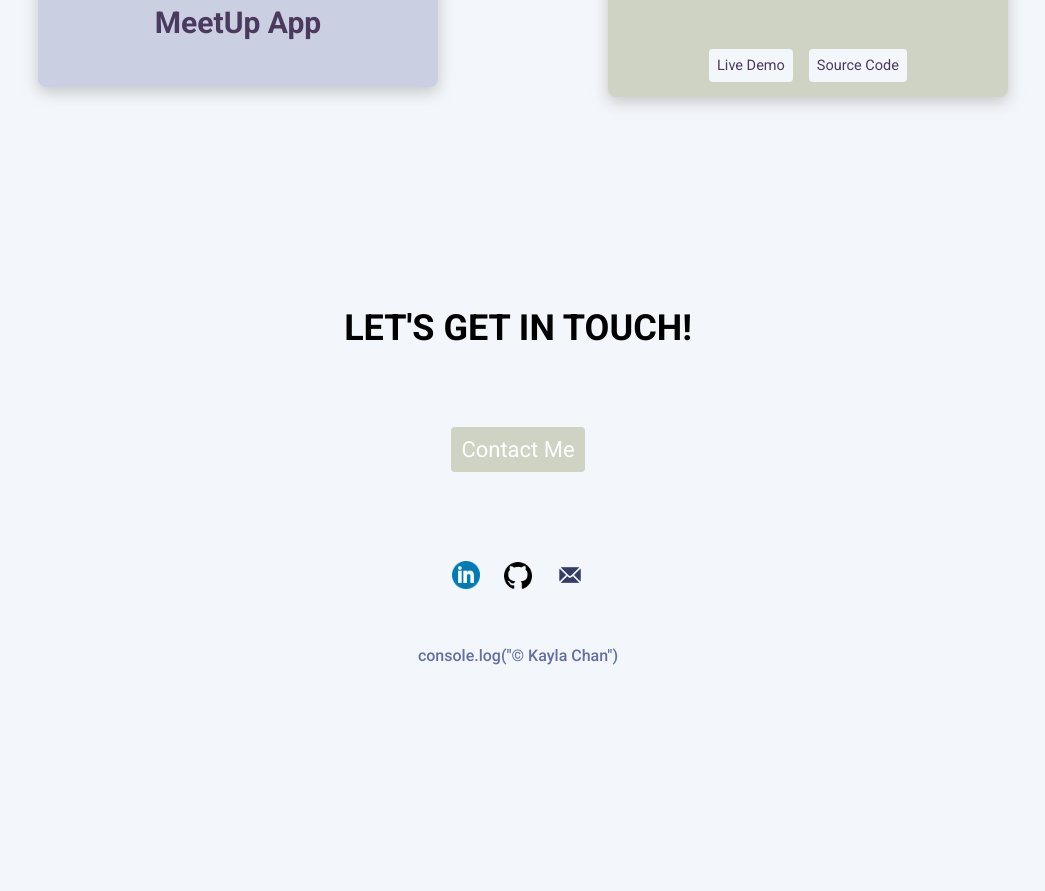
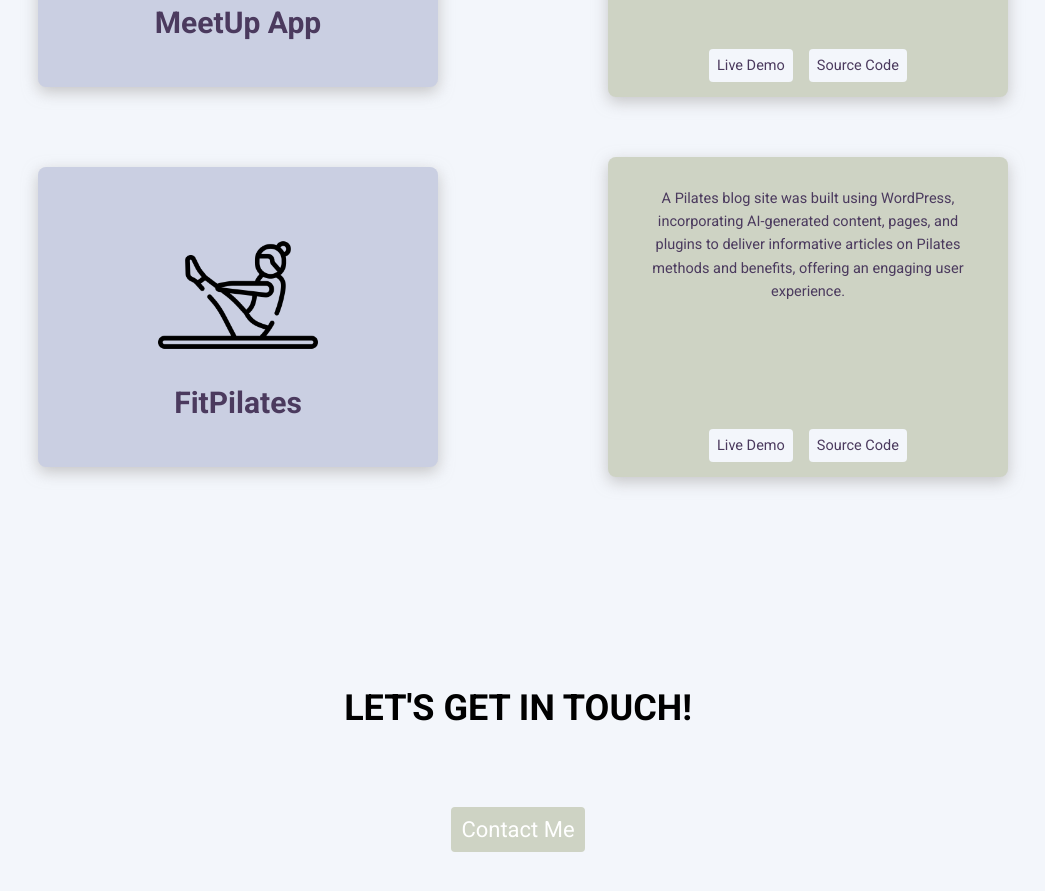
Before and after one commit to kayashley/kayla-portfolio, a React (Create React App) app: page / in a window 1280 px wide. Shown: the part 3360-4251 px from the top of the page, without its empty margins (122-1167 px from the left). Before the commit the page ends 4067 px from the top, so only its background shows below. Built offline with nearby package versions, Linux system fonts and the light colour scheme.

Commit message:
added fitpilates project

```diff
--- a/src/components/projects-view/projects-view.js
+++ b/src/components/projects-view/projects-view.js
@@ -8,6 +8,7 @@ import apiImage from "../../img/api.png";
 import pokemonImage from "../../img/pokemon.png";
 import chatImage from "../../img/chat2.png";
 import meetImage from "../../img/meetup2.png";
+import pilatesImage from "../../img/fitpilates.jpg";
 
 // import icons
 import iconHero from "../../img/icon-hero.png";
@@ -15,6 +16,7 @@ import iconApi from "../../img/icon-api.png";
 import iconPokemon from "../../img/icon-pokemon.png";
 import iconChat from "../../img/icon-chat.png";
 import iconMeet from "../../img/icon-meet.png";
+import iconPilates from "../../img/icon-pilates.png";
 
 // import demo
 import chatappDemo from "../../img/chatapp.mp4";
@@ -64,6 +66,15 @@ const cardData = [
     icon: iconMeet,
     liveDemo: "https://kayashley.github.io/meet-up/",
     sourceCode: "https://github.com/kayashley/meet-up.git",
+  },
+  {
+    title: "FitPilates",
+    imageUrl: pilatesImage,
+    description:
+      "A Pilates blog site was built using WordPress, incorporating AI-generated content, pages, and plugins to deliver informative articles on Pilates methods and benefits, offering an engaging user experience.",
+    icon: iconPilates,
+    liveDemo: "https://fitpilates1.wordpress.com/",
+    sourceCode: "https://fitpilates1.wordpress.com/",
   },
 ];
 
```
Also changed, not shown: src/img/fitpilates.jpg (added), src/img/icon-pilates.png (added).
